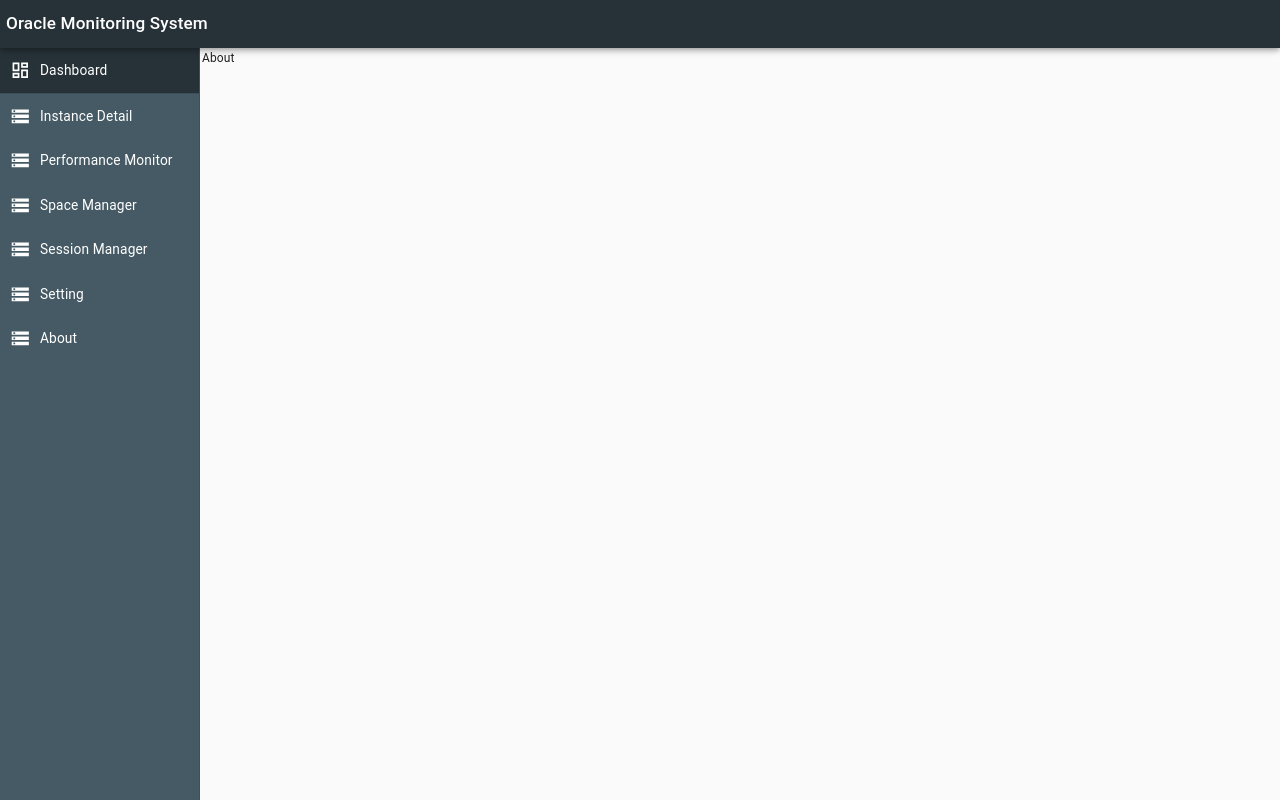
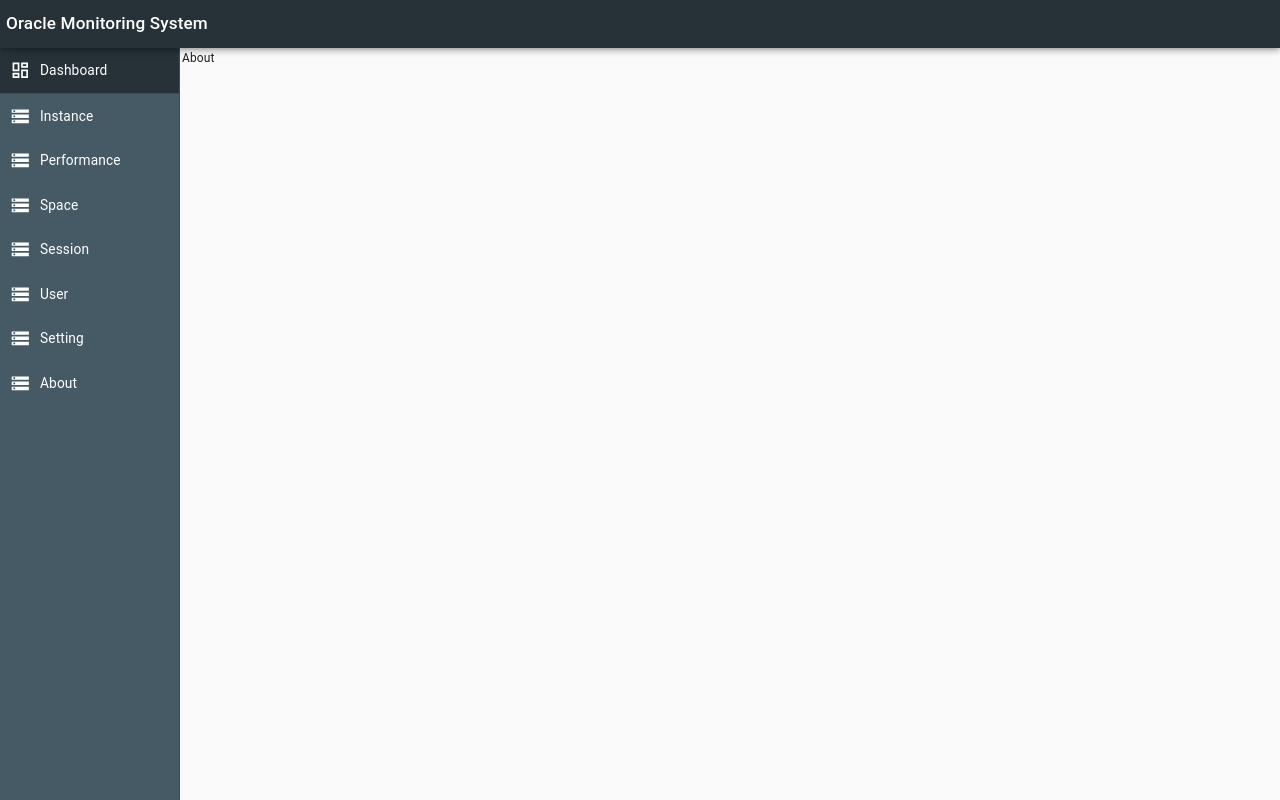
Before and after one commit to xueyublue/oms-mui, a React (Create React App) app: page /about in a window 1280 px wide. Built offline with nearby package versions, Linux system fonts and the light colour scheme.

Commit message:
rename page names

```diff
--- a/src/components/MainContainer.jsx
+++ b/src/components/MainContainer.jsx
@@ -5,10 +5,11 @@
 import Dashboard from "./pages/Dashboard";
 import About from "./pages/About";
 import Setting from "./pages/Setting";
-import SpaceManager from "./pages/SpaceManager";
-import InstanceDetail from "./pages/InstanceDetail";
-import PerformanceMonitor from "./pages/PerformanceMonitor";
-import SessionManager from "./pages/SessionMangaer";
+import SpacePage from "./pages/SpacePage";
+import InstancePage from "./pages/InstancePage";
+import PerformancePage from "./pages/PerformancePage";
+import SessionPage from "./pages/SessionPage";
+import UserPage from "./pages/UserPage";
 
 const useStyles = makeStyles((theme) => ({
   content: {
@@ -25,10 +26,11 @@
         <Toolbar variant="dense" />
         <Switch>
           <Route exact path="/" component={Dashboard} />
-          <Route exact path="/instanceDetail" component={InstanceDetail} />
-          <Route exact path="/performanceMonitor" component={PerformanceMonitor} />
-          <Route exact path="/spaceManager" component={SpaceManager} />
-          <Route exact path="/sessionManager" component={SessionManager} />
+          <Route exact path="/instance" component={InstancePage} />
+          <Route exact path="/performance" component={PerformancePage} />
+          <Route exact path="/space" component={SpacePage} />
+          <Route exact path="/session" component={SessionPage} />
+          <Route exact path="/user" component={UserPage} />
           <Route exact path="/setting" component={Setting} />
           <Route exact path="/about" component={About} />
         </Switch>
--- a/src/components/Sidenav.jsx
+++ b/src/components/Sidenav.jsx
@@ -15,7 +15,7 @@
 import theme from ".././theme";
 import { sidenavSelected } from "../store/ui/sidenav";
 
-const drawerWidth = 200;
+const drawerWidth = 180;
 const useStyles = makeStyles((theme) => ({
   drawer: {
     width: drawerWidth,
@@ -67,23 +67,28 @@
   const listItemData = [
     {
       index: 11,
-      text: "Instance Detail",
-      url: "/instanceDetail",
+      text: "Instance",
+      url: "/instance",
     },
     {
       index: 12,
-      text: "Performance Monitor",
-      url: "/performanceMonitor",
+      text: "Performance",
+      url: "/performance",
     },
     {
       index: 13,
-      text: "Space Manager",
-      url: "/spaceManager",
+      text: "Space",
+      url: "/space",
     },
     {
       index: 14,
-      text: "Session Manager",
-      url: "/sessionManager",
+      text: "Session",
+      url: "/session",
+    },
+    {
+      index: 15,
+      text: "User",
+      url: "/user",
     },
     {
       index: 90,
--- a/src/components/pages/InstanceDetail.jsx
+++ b/src/components/pages/InstancePage.jsx
@@ -55,7 +55,7 @@
   };
 }
 
-const InstanceDetail = () => {
+const InstancePage = () => {
   const classes = useStyles();
   const dispatch = useDispatch();
   useEffect(() => {
@@ -301,4 +301,4 @@
   );
 };
 
-export default InstanceDetail;
+export default InstancePage;
--- a/src/components/pages/PerformanceMonitor.jsx
+++ b/src/components/pages/PerformancePage.jsx
@@ -1,7 +1,7 @@
 import React from "react";
 
-const PerformanceMonitor = () => {
+const PerformancePage = () => {
   return <div>Performance Monitor</div>;
 };
 
-export default PerformanceMonitor;
+export default PerformancePage;
--- a/src/components/pages/SessionMangaer.jsx
+++ /dev/null
@@ -1,7 +0,0 @@
-import React from 'react';
-
-const SessionManager = () => {
-    return ( <div>Session Manager</div> );
-}
-
-export default SessionManager;
--- /dev/null
+++ b/src/components/pages/SessionPage.jsx
@@ -0,0 +1,7 @@
+import React from "react";
+
+const SessionPage = () => {
+  return <div>Session</div>;
+};
+
+export default SessionPage;
--- /dev/null
+++ b/src/components/pages/UserPage.jsx
@@ -0,0 +1,7 @@
+import React from "react";
+
+const User = () => {
+  return <div>User</div>;
+};
+
+export default User;
```
Also changed, not shown: src/components/pages/SpacePage.jsx (renamed from src/components/pages/SpaceManager.jsx, +4 -4 lines).
